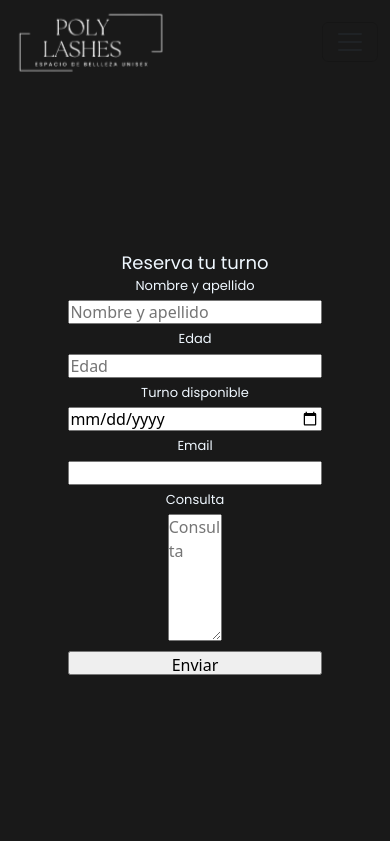
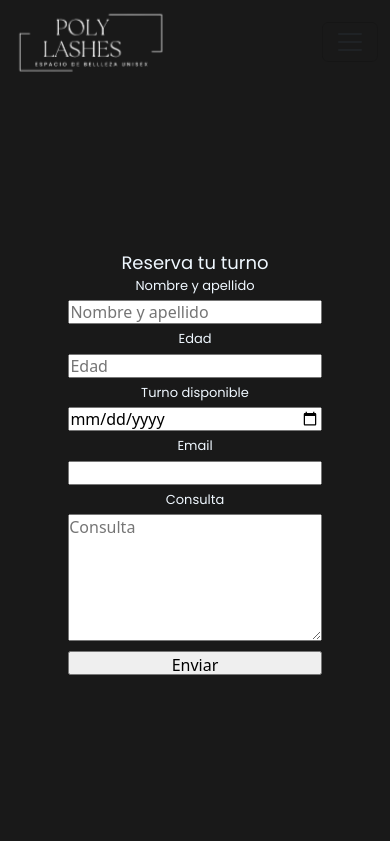
Before and after one commit to IvanTeves/Entrega-Final, a plain HTML site: page secciones/contact.html in a window 390 px wide. Shown: the top 841 px of the page. Drawn offline with nearby package versions, Linux system fonts and the light colour scheme; grey boxes are pictures that could not be loaded; a web font is replaced by a local one.

Commit message:
Se soluciona nuevamente contacto en responsive

```diff
--- a/scss/secciones/_main-contact.scss
+++ b/scss/secciones/_main-contact.scss
@@ -76,3 +76,9 @@
     height: 15vh;
     width: 14vw;
 }
+@media (max-width: 400px)
+{
+    #consulta{
+        width: 65vw;
+    }
+}
```
Also changed, not shown: scss/main.css, scss/secciones/_main-index.scss (line endings or trailing spaces), 1 other file.
